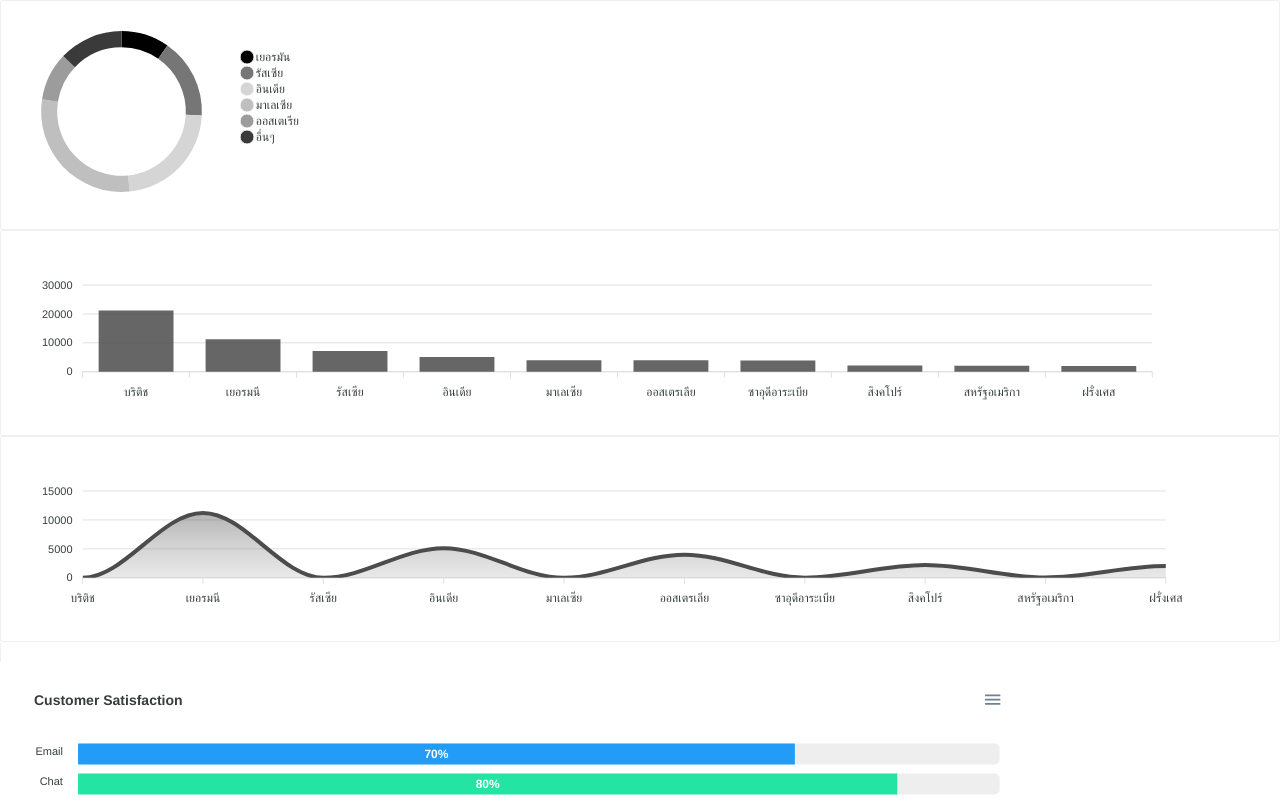
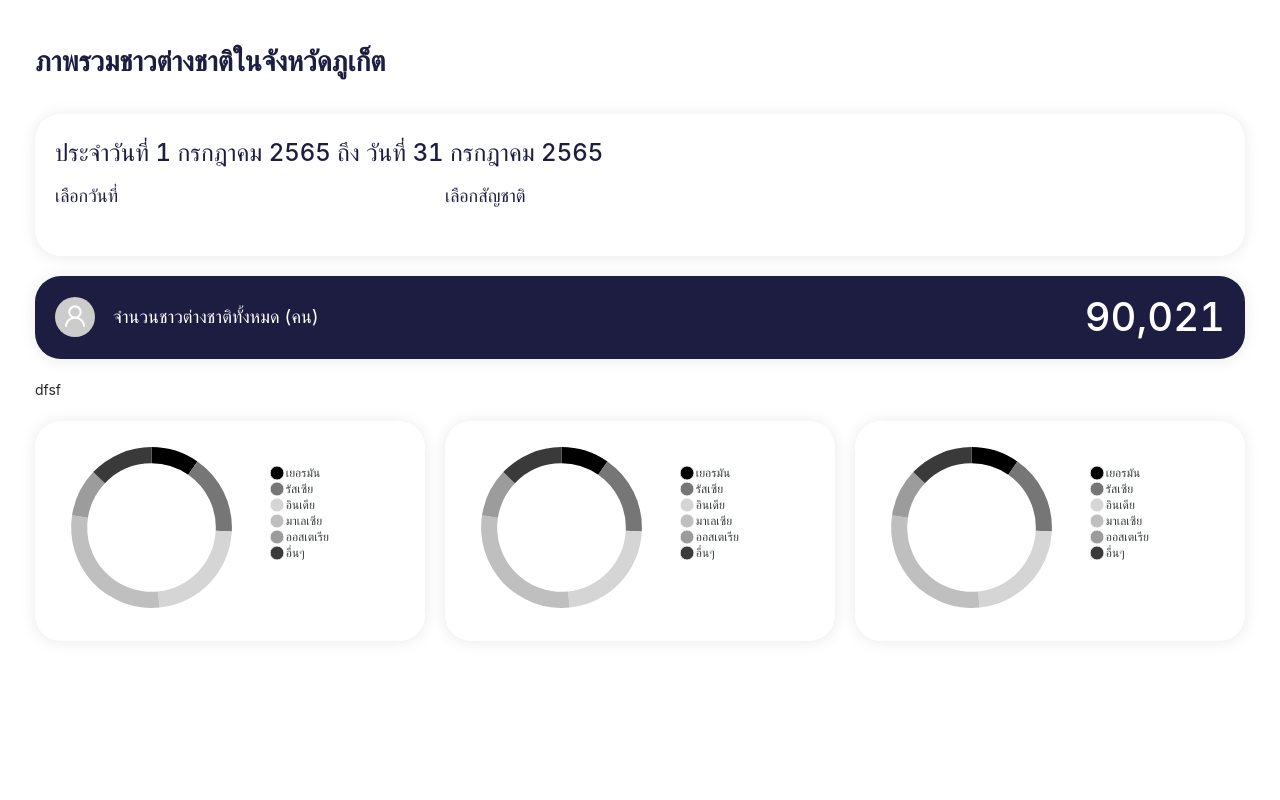
Before and after one commit to kenanimok/Apex_Chartlearn, a React (Create React App) app: page / in a window 1280 px wide. Shown: the top 800 px of the page. Built offline with nearby package versions, Linux system fonts and the light colour scheme.

Commit message:
create  new  ui

```diff
--- a/src/App.js
+++ b/src/App.js
@@ -1,4 +1,7 @@
 import Allchart from './allChart/all';
+import Corelayout from './components/layout/corelayout';
+import Sidebar from './components/nav';
+import Sider from './components/nav';
 import logo from './logo.svg';
 import PiechartHook from './PieHook';
 import AreaChart from './ui/areaChart';
@@ -13,8 +16,13 @@ function App() {
     <div >
       {/* <PieChartken></PieChartken> */}
       {/* <PiechartHook></PiechartHook> */}
+      <Corelayout>
+      <ChartUi></ChartUi>
+      </Corelayout>
+
+
       {/* <ChartUi></ChartUi> */}
-      <Allchart/>
+      {/* <Allchart/> */}
       {/* <Columnchart/>
       <AreaChart/> */}
       {/* <Barchart></Barchart> */}
--- a/src/allChart/all.js
+++ b/src/allChart/all.js
@@ -1,10 +1,10 @@
-import React from 'react'
-import PiechartHook from '../PieHook'
+import React from "react";
+import PiechartHook from "../PieHook";
 import { Card } from "antd";
-import Columnchart from '../ui/Columnchart';
-import AreaChart from '../ui/areaChart';
-import Barchart from '../ui/barchart';
-import styled from 'styled-components'
+import Columnchart from "../ui/Columnchart";
+import AreaChart from "../ui/areaChart";
+import Barchart from "../ui/barchart";
+import styled from "styled-components";
 
 export default function Allchart() {
   return (
@@ -18,39 +18,47 @@ export default function Allchart() {
       <Card>
         <AreaChart></AreaChart>
       </Card>
-    <Card style={{display:'inline'}}>
+      <Card style={{ display: "inline" }}>
         <Barchart></Barchart>
       </Card>
       <Card>
-      <Progress >
-      <div class="bar albanian" >91%</div>
+        <Progress>
+          <div class="bar albanian">50.34%</div>
         </Progress>
       </Card>
     </>
-  )
+  );
 }
 
 const Progress = styled.div`
-
-   border: 1px solid #EDEDED;
-   width: 20em;
-   border-radius: 4px;
-   box-shadow: 0 0 3px #B0B0;
+  border: 1px solid #ededed;
+  width: 173px;
+  height: 32px;
+  border-radius: 10px;
+  box-shadow: 0 0 3px #b0b0;
   backdrop-filter: blur(2px) brightness(101%);
+  background-color: #ededed;
 
   .bar {
+    display: flex;
+    flex-direction: row;
+    align-items: center;
+    justify-content: center;
     width: 20em;
-   background: forestgreen;
-   box-shadow: inset 0px 12px 1.7px #FFFFFF33;
-   border-radius: 3px;
+    box-shadow: inset 0px 12px 1.7px #ffffff33;
     color: white;
-   text-align: center;
+    font-family: "Prompt";
+    font-style: normal;
+    font-weight: 500;
+    font-size: 10px;
+    border-top-left-radius: 10px;
+    border-bottom-left-radius: 10px;
   }
 
   .bar.albanian {
-  width: 91%;
+    width: 50%;
+    height: 32px;
+    background-color: #FFA336;
 
-   background: tomato;
   }
-
-`
+`;
--- /dev/null
+++ b/src/components/TitleCardReport/TitleCardReport.style.js
@@ -0,0 +1,34 @@
+import styled from 'styled-components'
+
+export const Container = styled.div`
+  width: ${props => (props.width ? props.width : '100%')};
+  height: ${props => (props.height ? props.height : '100%')};
+  background: ${props =>
+    props.background ? props.background : `var(--white)`};
+  box-shadow: ${props => (props.isPdfReport ? '0px' : '0px 1px 16px #eaeaea')};
+  border: ${props => (props.isPdfReport ? '1px solid #eaeaea' : '0px')};
+  border-radius: 26px;
+  color: ${props => (props.color ? props.color : `#1d1d42`)};
+  padding: ${props => (props.padding ? props.padding : '20px')};
+
+  .sub-title {
+    font-weight: 400;
+    font-size: 14px;
+    line-height: 18px;
+    color: #b1b1b1;
+    margin-left: 5px;
+  }
+
+  .col-button {
+    display: flex;
+    justify-content: end;
+    display: -webkit-flex;
+    justify-content: flex-end;
+    align-items: flex-end;
+  }
+
+  .col-center {
+    display: flex;
+    align-items: center;
+  }
+`
--- /dev/null
+++ b/src/components/TitleCardReport/index.js
@@ -0,0 +1,22 @@
+import React from 'react'
+import { Container } from './TitleCardReport.style'
+
+const ContainerCardReport = props => {
+  const { children, width, height, background, color, padding, noTitle, isPdfReport } = props
+
+  return (
+    <Container
+      isPdfReport={isPdfReport}
+      width={width}
+      height={height}
+      background={background}
+    //   background={"red"}
+      color={color}
+      padding={noTitle ? '60px 20px 20px 20px' : padding}
+    >
+      {children}
+    </Container>
+  )
+}
+
+export default ContainerCardReport
--- /dev/null
+++ b/src/components/layout/corelayout.js
@@ -0,0 +1,51 @@
+import Sider from 'antd/lib/layout/Sider'
+import React from 'react'
+import styled from 'styled-components'
+import Sidebar from '../nav'
+
+export const Container = styled.div`
+  display: flex;
+  height: 100%;
+  width: 100%;
+`
+
+
+const Layout = styled.div`
+  width: 100%;
+  height: 100%;
+  transition: width 0.3s;
+
+  .container {
+    width: 100%;
+    padding: ${props => (props.padding === false ? 0 : '35px')};
+    height: 91%;
+    /* overflow-x: hidden;
+    overflow-y: auto; */
+    margin-top: 5px;
+  }
+`
+
+export const Title = styled.h1`
+  margin: 2% 0;
+  font-size: 2.5rem;
+  color: #000;
+`
+
+export default function Corelayout(props) {
+    const { padding, title } = props
+
+  return (
+    <>
+    <Container>
+    <Layout padding={padding}>
+        <div className="container">
+          {title && <Title>{title}</Title>}
+          {props.children}
+        </div>
+      </Layout>
+
+    </Container>
+
+    </>
+  )
+}
--- /dev/null
+++ b/src/components/nav.js
@@ -0,0 +1,36 @@
+import React, { useState } from 'react';
+import 'antd/dist/antd.css';
+// import './index.css';
+import {
+  DesktopOutlined,
+  FileOutlined,
+  PieChartOutlined,
+  TeamOutlined,
+  UserOutlined,
+} from '@ant-design/icons';
+import { Breadcrumb, Layout, Menu } from 'antd';
+import styled from 'styled-components';
+
+const { Header, Content, Footer, Sider } = Layout;
+
+const Sidebar = () => {
+  const [collapsed, setCollapsed] = useState(false);
+  return (
+    <Layoutnav
+    //   style={{
+    //     minHeight: '100vh',
+    //   }}
+    >
+      <Sider >
+    </Sider>
+
+    </Layoutnav>
+  );
+};
+
+export const Layoutnav  = styled(Layout)`
+height: 100vh;
+
+`
+
+export default Sidebar;
--- a/src/ui/chartUi.js
+++ b/src/ui/chartUi.js
@@ -1,6 +1,6 @@
 import React, { useState } from "react";
+import { Col, Row } from 'antd'
 import "antd/dist/antd.css";
-import "./layout.css";
 import {
   DesktopOutlined,
   FileOutlined,
@@ -9,194 +9,75 @@ import {
   UserOutlined,
 } from "@ant-design/icons";
 import { Breadcrumb, Layout, Menu } from "antd";
-import { Col, Row } from "antd";
 import styled from "styled-components";
 import { Card } from "antd";
 import PiechartHook from "../PieHook";
 import SampleLine from "./Columnchart";
 import AreaChart from "./areaChart";
+import { Container, TextHeader, Title, TextTitle, PopulationTotal, BoxCard } from "./ui.style";
+import ContainerCardReport from "../components/TitleCardReport";
+import { Avatar } from 'antd';
 
-const { Header, Content, Footer, Sider } = Layout;
-
-function getItem(label, key, icon, children) {
-  return {
-    key,
-    icon,
-    children,
-    label,
-  };
-}
-
-const items = [];
 
 const ChartUi = () => {
   return (
-    <Layout
-      style={{
-        minHeight: "100vh",
-      }}
-    >
-      <Sider >
-        <div className="logo" />
-        <Menu
-          theme="dark"
-          defaultSelectedKeys={["1"]}
-          mode="inline"
-          items={items}
-        />
-      </Sider>
-      <Layout className="site-layout">
-        <Header
-          className="site-layout-background"
-          style={{
-            padding: 0,
-          }}
-        />
-        <Contentlayout>
-          <ContainerHead>
-            <CardHead>
-              <Titilecard>จำนวนชาวต่างชาติทั้งหมด</Titilecard>
-              <ReportHuman>234234234</ReportHuman>
-            </CardHead>
-            <CardHeadGP>
-              <TitileHuman>10 อันดับจำนวนนักท่องเที่ยวแต่ละสัญชาติ</TitileHuman>
+    <>
+      <Title>ภาพรวมชาวต่างชาติในจังหวัดภูเก็ต</Title>
+      <Container>
+        <ContainerCardReport>
+          <Row>
+            <Col span={24}>
+              <TextHeader>
+                ประจำวันที่ 1 กรกฎาคม 2565 ถึง วันที่ 31 กรกฎาคม 2565
+                <Row>
+                  <Col span={8} style={{ paddingRight: "16px" }}>
+                    <p>เลือกวันที่</p>
+                  </Col>
+                  <Col span={16}>
+                    <p>เลือกสัญชาติ</p>
+                  </Col>
+                </Row>
+              </TextHeader>
+            </Col>
+          </Row>
+        </ContainerCardReport>
+        {/* // padding t and b 10  r l 20 */}
+        <ContainerCardReport
+          background="#1D1D42"
+          color="var(--white)"
+          padding="10px 20px"
+        >
+          <Row>
+            <Col span={12} className="col-center">
+            <Avatar size="large" icon={<UserOutlined />} />
+              <TextTitle>จำนวนชาวต่างชาติทั้งหมด (คน)</TextTitle>
+            </Col>
+            <Col span={12} >
+              <PopulationTotal>90,021</PopulationTotal>
+            </Col>
+          </Row>
+        </ContainerCardReport>
 
-              <SampleLine />
-            </CardHeadGP>
-          </ContainerHead>
+        <BoxCard>
+          {/* <CardBarChart />
+          <ChartCard title="สถิตช่วงอายุของชาวต่างชาติ" /> */}
+          <div>dfsf</div>
+        </BoxCard>
 
-
-           <ContainerBody>
-              <ItemBody className="item1"> <AreaChart/>  </ItemBody>
-
-              <ItemBody>
-                <ConTitleBody> <span>อำเภอมืองภูเก็ต</span>  <span>54,000 คน</span> </ConTitleBody>
-                    <Bodycard>
-                    <PiechartHook></PiechartHook>
-                    <PiechartHook></PiechartHook>
-
-                    </Bodycard>
-
-              </ItemBody>
-              <ItemBody>
-                <ConTitleBody>อำเภอมืองภูเก็ต    อำเภอมืองภูเก็ต </ConTitleBody>
-                     <PiechartHook></PiechartHook>
-              </ItemBody>
-              <ItemBody>
-                <ConTitleBody>อำเภอมืองภูเก็ต    อำเภอมืองภูเก็ต </ConTitleBody>
-                     <PiechartHook></PiechartHook>
-              </ItemBody>
-            </ContainerBody>
-
-
-
-
-        </Contentlayout>
-      </Layout>
-    </Layout>
+        <BoxCard>
+          <ContainerCardReport>
+            <PiechartHook />
+          </ContainerCardReport>
+          <ContainerCardReport>
+            <PiechartHook />
+          </ContainerCardReport>
+          <ContainerCardReport>
+            <PiechartHook />
+          </ContainerCardReport>
+        </BoxCard>
+      </Container>
+    </>
   );
 };
 
 export default ChartUi;
-
-const Contentlayout = styled(Content)`
-  background: #f8f8f8;
-  margin: 30px;
-`;
-const CardHead = styled.div`
-  background-color: white;
-  width: 400px;
-  height: 190px;
-  /* margin: 20px; */
-  margin-left: 20px;
-  margin-bottom: 20px;
-  margin-top: 20px;
-  /* border-right: solid black; */
-
-`;
-
-const Titilecard = styled.p`
-  font-family: "Kanit";
-  font-style: normal;
-  font-weight: 400;
-  font-size: 20px;
-  margin-top: 10px;
-`;
-
-const TitileHuman = styled.span`
-  font-family: "Kanit";
-  font-style: normal;
-  font-weight: 400;
-  font-size: 20px;
-  margin-top: 5px;
-`;
-
-const ReportHuman = styled.span`
-  font-family: "Kanit";
-  font-style: normal;
-  font-weight: 400;
-  font-size: 50px;
-  /* line-height: 75px; */
-
-  /* display: flex;
-flex-direction: row;
-justify-content: end;
-padding-right:40px;
-padding-top: 10px; */
-  color: #000000;
-`;
-
-const CardHeadGP = styled.div`
-  background-color: white;
-  width: 1100px;
-  height: 190px;
-  height: 190px;
-  margin-right: 20px;
-  margin-bottom: 20px;
-  margin-top: 20px;
-  display: flex;
-  flex-direction: column;
-  justify-content: center;
-`;
-
-const ContainerHead = styled.div`
-  display: flex;
-`;
-
-
-const ContainerBody = styled.div`
- display: grid;
-  grid-template-columns: auto auto ;
-  grid-gap: 10px;
-  background-color: #f8f8f8;
-  padding: 10px;
- /* height: 100vh; */
-
-  .item1 {
-  grid-row: 1 / span 3;
-}
-`
-
-const ItemBody = styled.div`
-  background-color: rgba(255, 255, 255, 0.8);
-
-`
-
-
-const ConTitleBody = styled.div`
-background-color: #F9F9F9;
-margin: 10px;
-width: 725px;
-height: 50px;
-display: flex;
-justify-content: space-between;
-font-family: 'Kanit';
-font-style: normal;
-font-weight: 400;
-font-size: 20px;
-align-items: center;
-`
-const Bodycard = styled.div`
-display: flex;
-flex-direction: row;
-`
--- /dev/null
+++ b/src/ui/ui.style.js
@@ -0,0 +1,59 @@
+import styled from 'styled-components'
+export const Container = styled.div`
+  display: grid;
+  gap: ${props => (props.gap ? `${props.gap}` : '20px')};
+`
+
+export const Title = styled.h1`
+  font-family: Prompt;
+  font-weight: 600;
+  font-size: 28px;
+  color: #1d1d42;
+  margin-bottom: 30px;
+`
+
+export const TextHeader = styled.div`
+  font-weight: 500;
+  font-size: ${props => (props.fontSize ? `${props.fontSize}` : '24px')};
+  color: #1d1d42;
+
+  p {
+    font-weight: 400;
+    font-size: 18px;
+    padding-top: 10px;
+    padding-bottom: 8px;
+  }
+
+  span {
+    font-size: 14px;
+    color: #b1b1b1;
+  }
+`
+
+export const TextTitle = styled.span`
+  margin-left: 18px;
+  font-size: 18px;
+  color: white;
+  display: block;
+  line-height: 22px;
+`
+
+
+export const PopulationTotal = styled.span`
+  font-weight: 500;
+  font-size: 40px;
+  color: white;
+  display: flex;
+  justify-content: end;
+`
+
+
+export const BoxCard = styled.div`
+  display: grid;
+  grid-template-columns: repeat(3, 1fr);
+  grid-column-gap: 20px;
+  grid-row-gap: 20px;
+  justify-content: center;
+  width: 100%;
+  height: 100%;
+`
```
Also changed, not shown: src/ui/reverse.js (+56 -46 lines), src/components/CardBarChart/index.js (added). Lines whose indentation alone changed are shown as unchanged.
